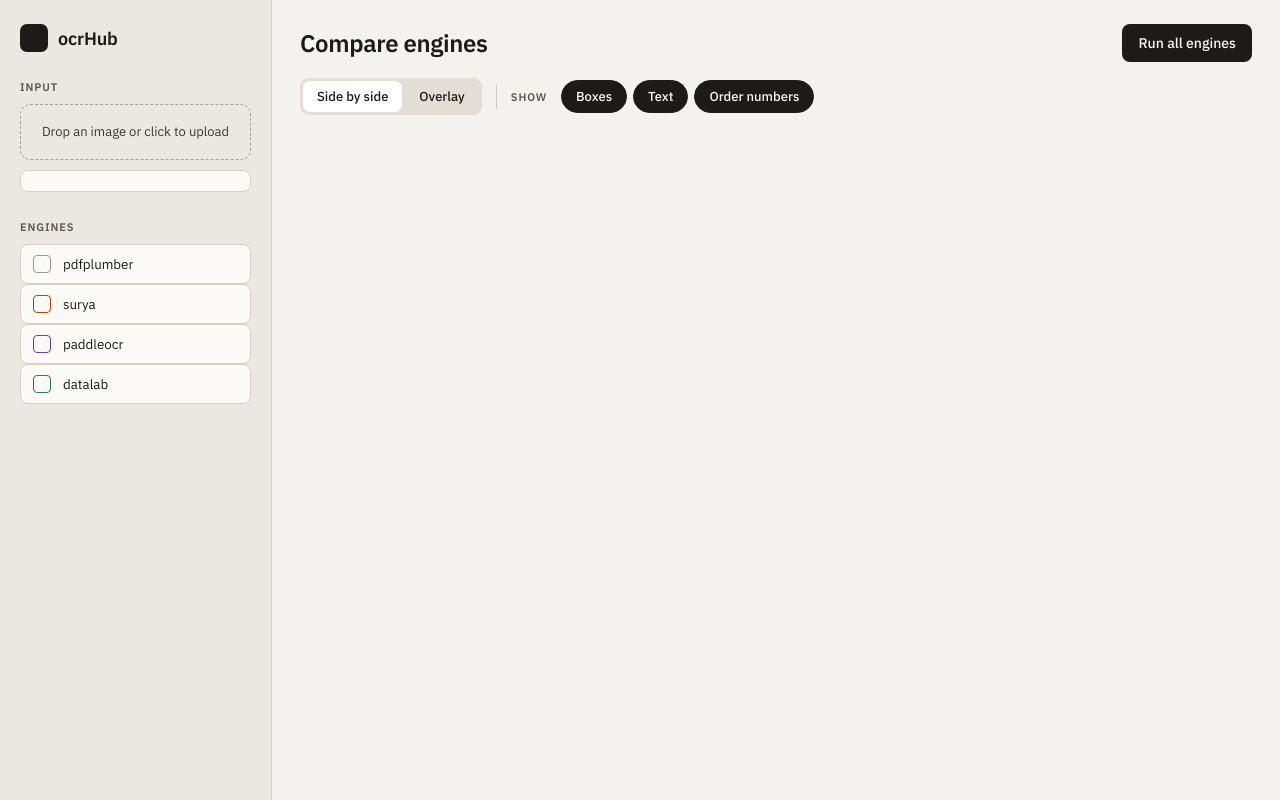
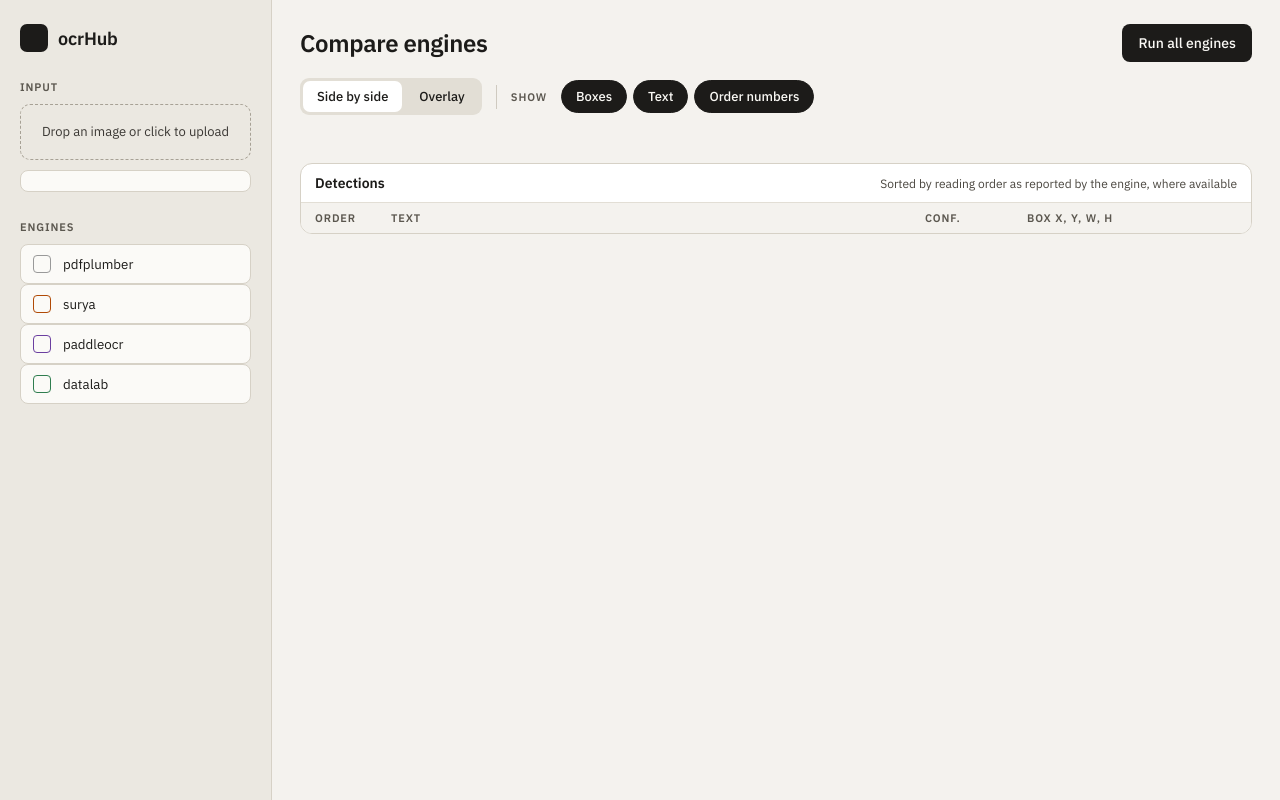
Before and after one commit to MiSky8/ocrHUB, a FastAPI app: page / in a window 1280 px wide. Run offline with FastAPI, Linux system fonts and the light colour scheme; parts of the project's set-up code (start-up, migrations or seed data) failed here and were passed over.

Commit message:
feat: detections table with per-engine tabs
Add a Detections section below the comparison grid, showing every
box for the currently selected engine tab (only engines in
state.compare), sorted by reading order when every box has one.

Co-Authored-By: Claude Sonnet 5 <noreply@anthropic.com>
Claude-Session: https://claude.ai/code/session_0129z7yiAgqXo3GnYT47prSk

```diff
--- a/src/ocrhub/web/static/app.js
+++ b/src/ocrhub/web/static/app.js
@@ -14,6 +14,7 @@ const state = {
   compare: new Set(),
 };
 state.layoutMode = "side-by-side";
+state.detectionsTab = null;
 
 async function loadEngines() {
   const resp = await fetch("/engines");
@@ -112,8 +113,8 @@ function renderResultsGrid() {
   const grid = document.getElementById("results-grid");
   grid.innerHTML = "";
   const allNames = Array.from(state.compare);
-  if (allNames.length === 0) return;
 
+  if (allNames.length > 0) {
     if (state.layoutMode === "side-by-side") {
       grid.style.display = "grid";
       grid.style.gap = "16px";
@@ -125,10 +126,88 @@ function renderResultsGrid() {
       });
     } else {
       const names = allNames.filter((n) => state.results[n] && state.results[n].ok);
-    if (names.length === 0) return;
+      if (names.length > 0) {
         grid.style.display = "block";
         grid.appendChild(renderOverlayPanel(names));
       }
+    }
+  }
+  renderDetections();
+}
+
+function renderDetections() {
+  const tabsEl = document.getElementById("detections-tabs");
+  const rowsEl = document.getElementById("detections-rows");
+  tabsEl.innerHTML = "";
+  rowsEl.innerHTML = "";
+
+  const names = Array.from(state.compare).filter((n) => state.results[n] && state.results[n].ok);
+  if (names.length === 0) return;
+  if (!state.detectionsTab || !names.includes(state.detectionsTab)) {
+    state.detectionsTab = names[0];
+  }
+
+  names.forEach((name) => {
+    const tab = document.createElement("button");
+    tab.type = "button";
+    tab.className = "detections-tab" + (name === state.detectionsTab ? " active" : "");
+    const dot = `<span style="display:inline-block;width:9px;height:9px;border-radius:3px;background:${ENGINE_COLORS[name] || "#999"}"></span>`;
+    tab.innerHTML = `${dot} ${name}`;
+    tab.addEventListener("click", () => { state.detectionsTab = name; renderDetections(); });
+    tabsEl.appendChild(tab);
+  });
+
+  const page = state.results[state.detectionsTab].pages[0];
+  const allOrdered = page.boxes.length > 0 && page.boxes.every((b) => b.reading_order !== null && b.reading_order !== undefined);
+  const rows = allOrdered
+    ? [...page.boxes].sort((a, b) => a.reading_order - b.reading_order)
+    : page.boxes;
+
+  rows.forEach((box, i) => {
+    const row = document.createElement("div");
+    row.className = "detections-row";
+    row.style.background = i % 2 ? "var(--row-alt)" : "#fff";
+
+    const order = document.createElement("div");
+    order.style.fontWeight = "600";
+    order.textContent = box.reading_order !== null && box.reading_order !== undefined ? box.reading_order : "–";
+
+    const text = document.createElement("div");
+    text.style.cssText = "white-space:nowrap;overflow:hidden;text-overflow:ellipsis;";
+    text.textContent = box.text;
+    text.title = box.text;
+
+    const conf = document.createElement("div");
+    if (box.confidence !== null && box.confidence !== undefined) {
+      const pct = Math.round(box.confidence);
+      const barWrap = document.createElement("div");
+      barWrap.style.cssText = "display:flex;align-items:center;gap:8px;";
+      const bar = document.createElement("div");
+      bar.className = "conf-bar";
+      const fill = document.createElement("div");
+      fill.className = "conf-bar-fill";
+      fill.style.width = Math.round(34 * (pct / 100)) + "px";
+      fill.style.background = pct >= 70 ? "var(--success)" : "var(--warn)";
+      bar.appendChild(fill);
+      barWrap.appendChild(bar);
+      const span = document.createElement("span");
+      span.textContent = pct + "%";
+      barWrap.appendChild(span);
+      conf.appendChild(barWrap);
+    } else {
+      conf.textContent = "–";
+    }
+
+    const bbox = document.createElement("div");
+    bbox.style.color = "var(--muted-2)";
+    bbox.textContent = `${Math.round(box.x0)}, ${Math.round(box.y0)}, ${Math.round(box.x1 - box.x0)}, ${Math.round(box.y1 - box.y0)}`;
+
+    row.appendChild(order);
+    row.appendChild(text);
+    row.appendChild(conf);
+    row.appendChild(bbox);
+    rowsEl.appendChild(row);
+  });
 }
 
 function renderOverlayPanel(names) {
--- a/src/ocrhub/web/static/dashboard.css
+++ b/src/ocrhub/web/static/dashboard.css
@@ -311,3 +311,94 @@ button:focus-visible { outline: 2px solid var(--text); outline-offset: 2px; }
   line-height: 12px;
   text-align: center;
 }
+
+.detections {
+  display: flex;
+  flex-direction: column;
+  background: var(--card-bg);
+  border: 1px solid var(--border);
+  border-radius: 12px;
+  overflow: hidden;
+  margin-top: 16px;
+}
+
+.detections-header {
+  display: flex;
+  align-items: center;
+  gap: 16px;
+  padding: 10px 14px;
+  border-bottom: 1px solid var(--border-light);
+}
+
+.detections-title {
+  font-size: 14px;
+  font-weight: 600;
+}
+
+.detections-tabs {
+  display: flex;
+  gap: 4px;
+}
+
+.detections-tab {
+  display: flex;
+  align-items: center;
+  gap: 7px;
+  padding: 6px 12px;
+  border-radius: 7px;
+  font-size: 13px;
+  font-weight: 500;
+  border: 1px solid var(--border);
+  background: transparent;
+  color: var(--text);
+}
+
+.detections-tab.active {
+  background: var(--sidebar-bg);
+  border-color: var(--input-border);
+}
+
+.detections-note {
+  font-size: 12px;
+  color: var(--muted-2);
+}
+
+.detections-columns {
+  display: grid;
+  grid-template-columns: 64px minmax(0, 1fr) 90px 210px;
+  gap: 12px;
+  padding: 8px 14px;
+  font-size: 11px;
+  font-weight: 600;
+  letter-spacing: 0.08em;
+  text-transform: uppercase;
+  color: var(--muted);
+  background: var(--bg);
+}
+
+.detections-rows {
+  max-height: 320px;
+  overflow-y: auto;
+}
+
+.detections-row {
+  display: grid;
+  grid-template-columns: 64px minmax(0, 1fr) 90px 210px;
+  gap: 12px;
+  align-items: center;
+  padding: 6px 14px;
+  font-family: 'IBM Plex Mono', monospace;
+  font-size: 12.5px;
+}
+
+.conf-bar {
+  width: 34px;
+  height: 5px;
+  border-radius: 3px;
+  background: var(--toggle-track);
+}
+
+.conf-bar-fill {
+  height: 5px;
+  border-radius: 3px;
+}
--- a/src/ocrhub/web/templates/index.html
+++ b/src/ocrhub/web/templates/index.html
@@ -58,6 +58,19 @@
       </div>
 
       <div id="results-grid"></div>
+
+      <section class="detections">
+        <div class="detections-header">
+          <div class="detections-title">Detections</div>
+          <div id="detections-tabs" class="detections-tabs"></div>
+          <div style="flex-grow:1"></div>
+          <div class="detections-note">Sorted by reading order as reported by the engine, where available</div>
+        </div>
+        <div class="detections-columns">
+          <div>Order</div><div>Text</div><div>Conf.</div><div>Box x, y, w, h</div>
+        </div>
+        <div id="detections-rows" class="detections-rows"></div>
+      </section>
     </main>
   </div>
 
```
Lines whose indentation alone changed are shown as unchanged.
